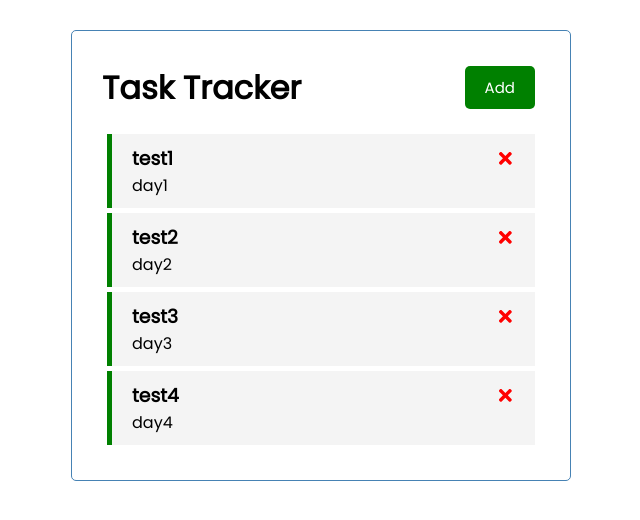
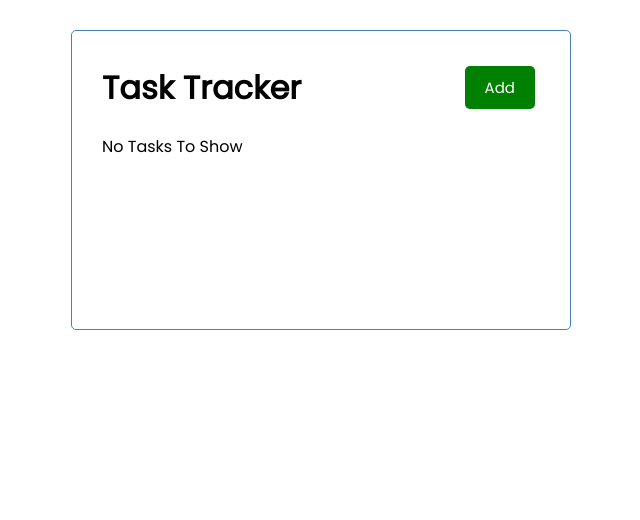
Before and after one commit to SafeCo/React-Task-Tracker, a React (Create React App) app in the folder react-task-tracker/: page / in a window 1280 px wide. Shown: the top 520 px of the page, without its empty margins (319-959 px from the left). Built offline with nearby package versions, Linux system fonts and the light colour scheme.

Commit message:
Removed object used for testing
Removed object used for testing

```diff
--- a/react-task-tracker/src/App.js
+++ b/react-task-tracker/src/App.js
@@ -5,32 +5,7 @@ import AddTask from './components/AddTask'
 
 function App() {
   const [showAddTask, setShowAddTask] = React.useState(false)
-  const [tasks , setTasks] = React.useState([
-    {
-      id: 1,
-      text: "test1",
-      day: "day1",
-      reminder: true,
-    },
-    {
-      id: 2,
-      text: "test2",
-      day: "day2",
-      reminder: true,
-    },
-    {
-      id: 3,
-      text: "test3",
-      day: "day3",
-      reminder: true,
-    },
-    {
-      id: 4,
-      text: "test4",
-      day: "day4",
-      reminder: true,
-    }
-  ])
+  const [tasks , setTasks] = React.useState([])
 
   const addTask = (task) => {
     const id = Math.floor(Math.random() * 10000) +1
```
